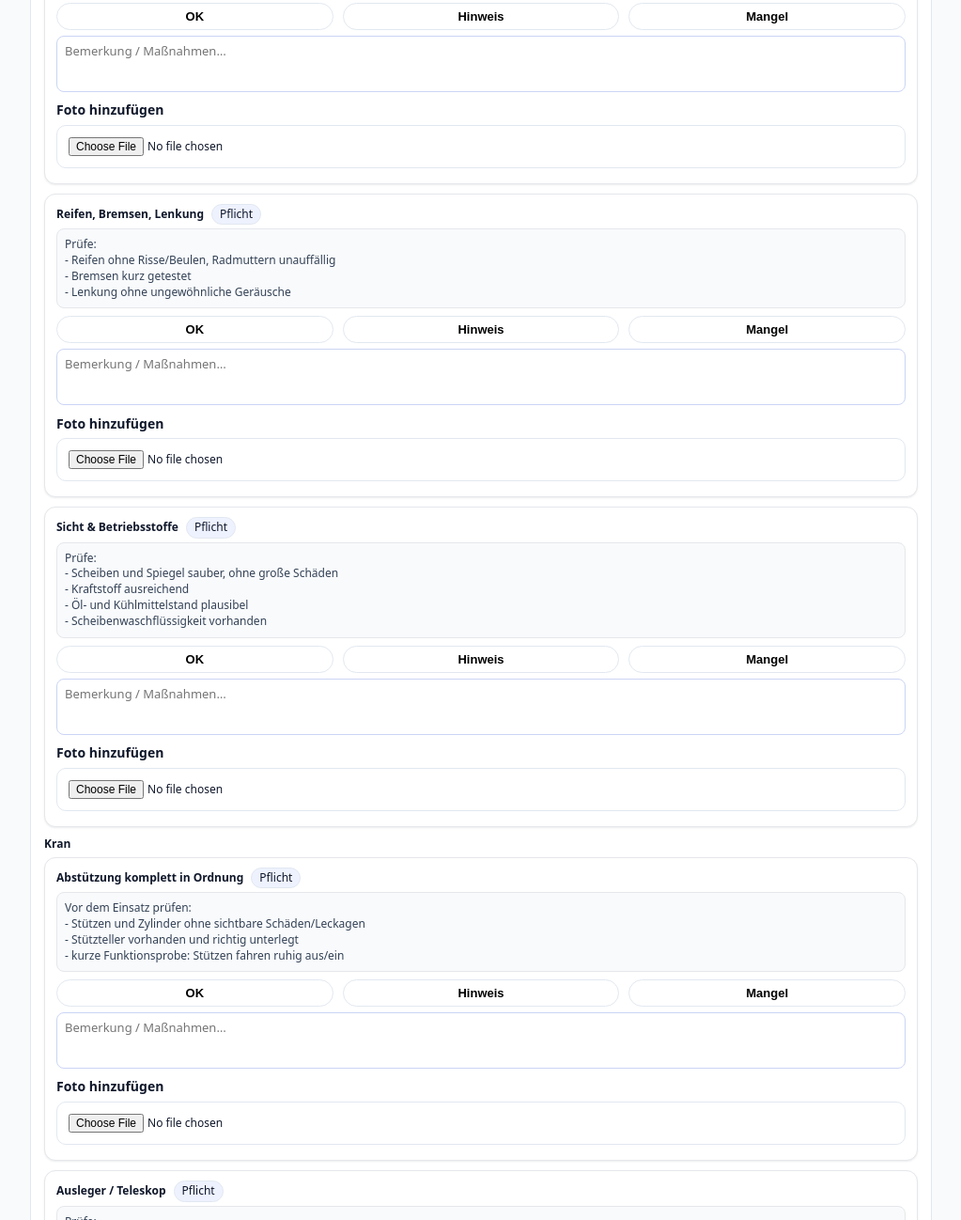
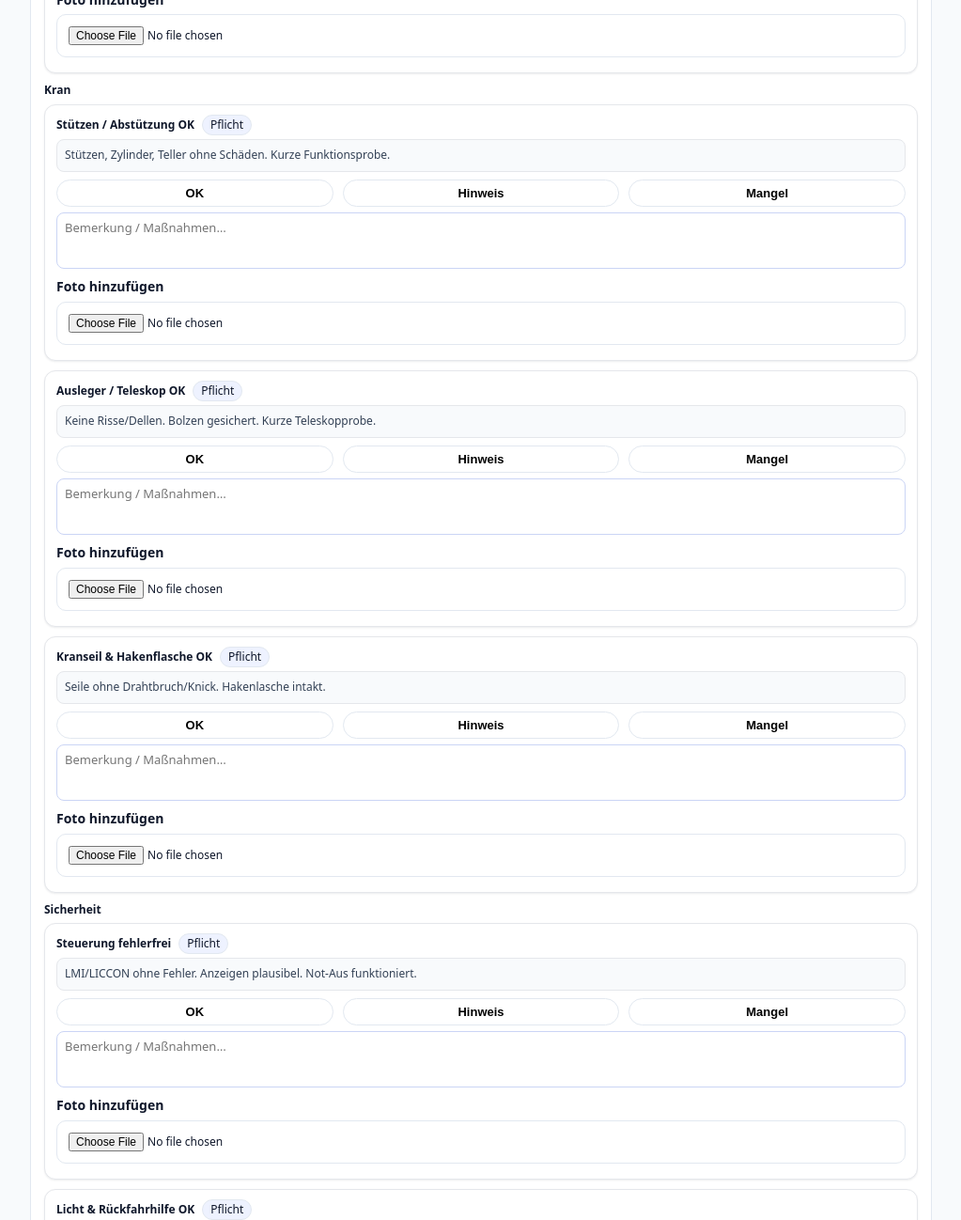
Before and after one commit to jofelbi66-rgb/mobilecrane-check, a plain HTML site: page index.html in a window 1280 px wide. Shown: the part 1324-2622 px from the top of the page at 94% size, without its empty margins (128-1151 px from the left). Drawn offline with nearby package versions, Linux system fonts and the light colour scheme.

Commit message:
Refactor items array with updated checks and IDs
Replaced old items array with a new structure containing updated IDs and descriptions for various checks related to documentation, vehicle, crane, and environment.

```diff
--- a/index.html
+++ b/index.html
@@ -325,175 +325,79 @@ function formatNowForDisplay() {
 
 // NEU: 5 Hauptgruppen (alten items-Array komplett ersetzen)
 const items = [
-  // --- DOKUMENTATION / AUFTRAG ---
   {
-    id: "docs_auftrag_gesamt",
+    id: "auftrag_ok",
     title: "Auftrag & Unterlagen geklärt",
     description:
-      "Folgendes prüfen:\n" +
-      "- Einsatzort und Aufgabe verstanden\n" +
-      "- Last, Radius und Hubhöhe klar\n" +
-      "- Einweiser/Signalgeber festgelegt\n" +
-      "- Kranpapiere und UVV-Prüfung gültig",
+      "Einsatzort, Aufgabe, Last, Radius, Einweiser geklärt. UVV gültig.",
     category: "Dokumentation",
     req: true
   },
 
-  // --- FAHRZEUG (Kurzfassung) ---
   {
-    id: "fahrzeug_rundgang",
-    title: "Rundgang Fahrzeug",
+    id: "fahrzeug_ok",
+    title: "Fahrzeug Rundgang OK",
     description:
-      "Schau rundum:\n" +
-      "- keine sichtbaren Schäden\n" +
-      "- keine Öl- oder Hydraulikflecken\n" +
-      "- nichts lose oder stark verbogen",
+      "Keine sichtbaren Schäden. Keine Leckagen. Reifen, Bremsen, Lenkung unauffällig.",
     category: "Fahrzeug",
     req: true
   },
+
   {
-    id: "fahrzeug_reifen_bremse",
-    title: "Reifen, Bremsen, Lenkung",
+    id: "stuetzen_ok",
+    title: "Stützen / Abstützung OK",
     description:
-      "Prüfe:\n" +
-      "- Reifen ohne Risse/Beulen, Radmuttern unauffällig\n" +
-      "- Bremsen kurz getestet\n" +
-      "- Lenkung ohne ungewöhnliche Geräusche",
-    category: "Fahrzeug",
-    req: true
-  },
-  {
-    id: "fahrzeug_sicht_betriebsstoffe",
-    title: "Sicht & Betriebsstoffe",
-    description:
-      "Prüfe:\n" +
-      "- Scheiben und Spiegel sauber, ohne große Schäden\n" +
-      "- Kraftstoff ausreichend\n" +
-      "- Öl- und Kühlmittelstand plausibel\n" +
-      "- Scheibenwaschflüssigkeit vorhanden",
-    category: "Fahrzeug",
-    req: true
-  },
-
-  // --- KRAN (Kurzfassung) ---
-  {
-    id: "kran_abstuetzung_gesamt",
-    title: "Abstützung komplett in Ordnung",
-    description:
-      "Vor dem Einsatz prüfen:\n" +
-      "- Stützen und Zylinder ohne sichtbare Schäden/Leckagen\n" +
-      "- Stützteller vorhanden und richtig unterlegt\n" +
-      "- kurze Funktionsprobe: Stützen fahren ruhig aus/ein",
+      "Stützen, Zylinder, Teller ohne Schäden. Kurze Funktionsprobe.",
     category: "Kran",
     req: true
   },
+
   {
-    id: "kran_ausleger_gesamt",
-    title: "Ausleger / Teleskop",
+    id: "ausleger_ok",
+    title: "Ausleger / Teleskop OK",
     description:
-      "Prüfe:\n" +
-      "- keine Risse oder starke Dellen an den Segmenten\n" +
-      "- Bolzen/Sicherungen vollständig\n" +
-      "- kurze Teleskop-Funktionsprobe ohne Ruckeln",
+      "Keine Risse/Dellen. Bolzen gesichert. Kurze Teleskopprobe.",
     category: "Kran",
     req: true
   },
+
   {
-    id: "kran_seile_haken",
-    title: "Kranseile & Hakenflasche",
+    id: "seil_haken_ok",
+    title: "Kranseil & Hakenflasche OK",
     description:
-      "Sehr wichtig:\n" +
-      "- Seile ohne Drahtbrüche, Knicke oder starke Korrosion\n" +
-      "- Seilwicklung sauber auf der Trommel\n" +
-      "- Hakenflasche mit intakter Sicherheitslasche\n" +
-      "- Tragfähigkeitsschild lesbar",
+      "Seile ohne Drahtbruch/Knick. Hakenlasche intakt.",
     category: "Kran",
     req: true
   },
+
   {
-    id: "kran_anschlagmittel_gesamt",
-    title: "Anschlagmittel",
+    id: "steuerung_ok",
+    title: "Steuerung fehlerfrei",
     description:
-      "Prüfe:\n" +
-      "- Gurte, Ketten, Schäkel ohne sichtbare Schäden\n" +
-      "- keine Schnitte, Risse oder starke Verformungen\n" +
-      "- Kennzeichnungen/Zulassung lesbar, falls vorhanden",
-    category: "Kran",
+      "LMI/LICCON ohne Fehler. Anzeigen plausibel. Not-Aus funktioniert.",
+    category: "Sicherheit",
     req: true
   },
 
-  // --- STEUERUNG / SICHERHEITSSYSTEME ---
   {
-    id: "steuerung_lmi",
-    title: "Kransteuerung / Lastmomentbegrenzer",
+    id: "licht_rueckfahrt_ok",
+    title: "Licht & Rückfahrhilfe OK",
     description:
-      "Beim Einschalten prüfen:\n" +
-      "- System startet ohne Fehlermeldung\n" +
-      "- Anzeigen plausibel\n" +
-      "- Lastmomentbegrenzer aktiv",
-    category: "Sicherheit / Funktion",
+      "Fahr-/Arbeitslicht OK. Rundumleuchte OK. Kamera/Sensoren OK.",
+    category: "Sicherheit",
     req: true
   },
+
   {
-    id: "steuerung_beleuchtung_rueckfahr",
-    title: "Licht & Rückfahrhilfe",
+    id: "umfeld_ok",
+    title: "Untergrund & Umgebung OK",
     description:
-      "Prüfe:\n" +
-      "- Fahr- und Arbeitsbeleuchtung\n" +
-      "- Rundumkennleuchte\n" +
-      "- Rückfahrkamera/Sensoren soweit vorhanden",
-    category: "Sicherheit / Funktion",
+      "Untergrund tragfähig. Freiräume OK. Abstand zu Stromleitungen.",
+    category: "Umwelt",
     req: true
-  },
-  {
-    id: "steuerung_notaus_funk",
-    title: "Not-Aus, Horn, Funksteuerung",
-    description:
-      "Kurz testen:\n" +
-      "- Not-Aus funktioniert\n" +
-      "- Horn/Warnsummer vorhanden und funktionsfähig\n" +
-      "- Funksteuerung (falls vorhanden) mit Testhub geprüft",
-    category: "Sicherheit / Funktion",
-    req: true
-  },
-
-  // --- FUNKTIONSPRÜFUNG ---
-  {
-    id: "funktion_fahren_drehwerk",
-    title: "Fahr- und Drehfunktion",
-    description:
-      "Kurz prüfen:\n" +
-      "- Anfahren und Bremsen ohne Auffälligkeiten\n" +
-      "- Drehwerk läuft ruhig, ohne ungewöhnliche Geräusche",
-    category: "Sicherheit / Funktion",
-    req: true
-  },
-  {
-    id: "funktion_winde_lastprobe",
-    title: "Winde / Heben mit kleiner Last",
-    description:
-      "Vor dem eigentlichen Hub:\n" +
-      "- kurzer Probehub mit kleiner Last\n" +
-      "- Winde läuft gleichmäßig\n" +
-      "- keine Stör- oder Fehlermeldungen",
-    category: "Sicherheit / Funktion",
-    req: true
-  },
-
-  // --- UMWELT & AUFSTELLUNG ---
-  {
-    id: "umwelt_untergrund_freiraum",
-    title: "Untergrund & Freiräume",
-    description:
-      "Prüfe am Einsatzort:\n" +
-      "- Untergrund tragfähig, keine Kanaldeckel unter Stützen\n" +
-      "- ausreichend Abstand zu Gräben/Kanten\n" +
-      "- keine Hindernisse im Schwenkbereich des Krans\n" +
-      "- Abstand zu Freileitungen eingehalten",
-    category: "Umwelt / Umfeld",
-    req: true
   }
 ];
+
 
 
 // Schritt C – Beschreibungen in Platzhalter schreiben
```
